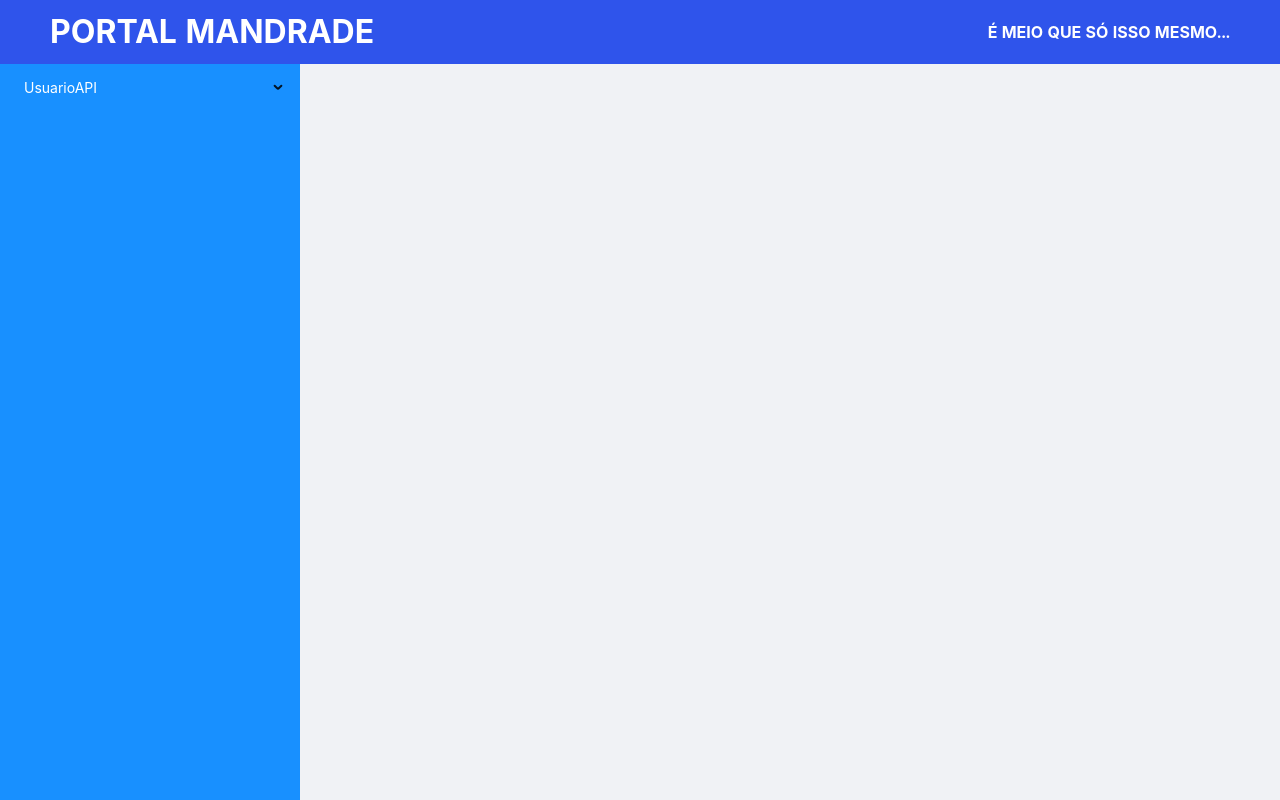
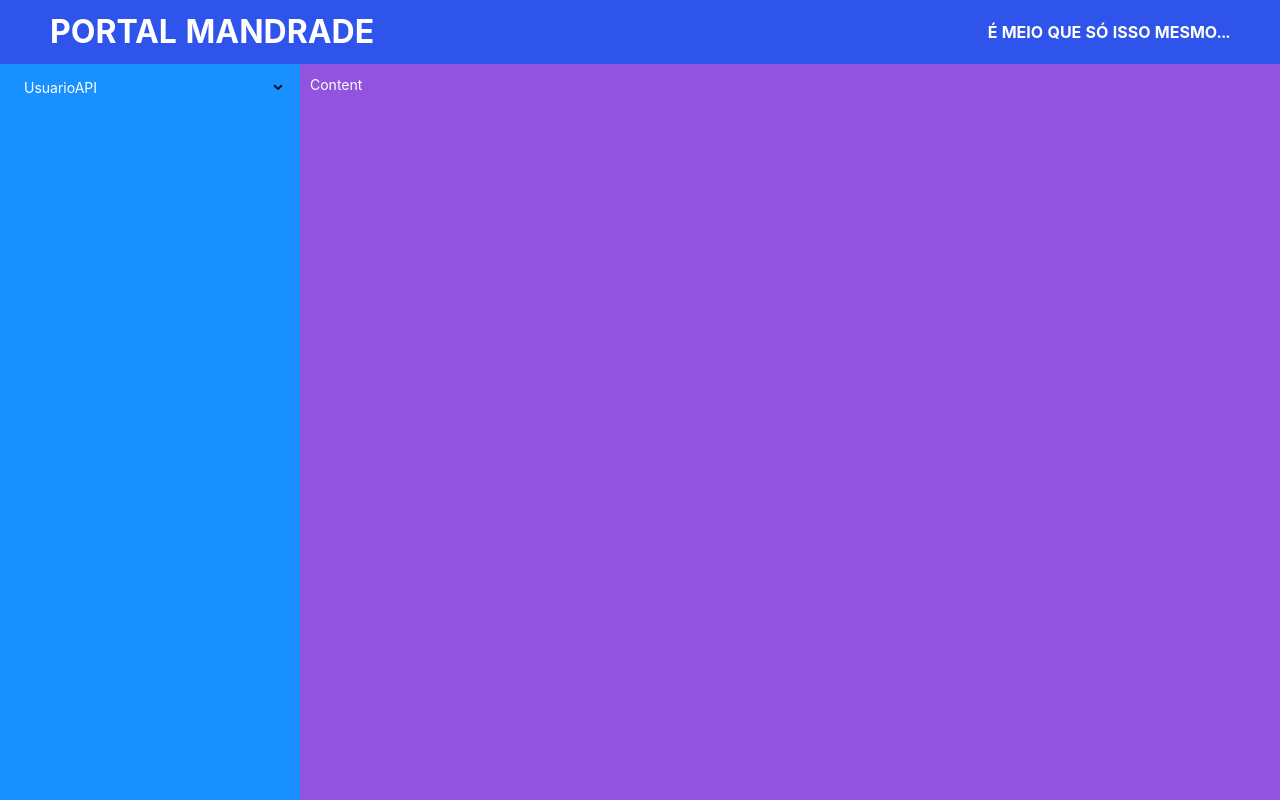
Before and after one commit to marcusruas/mandrade-portal, a React (Create React App) app: page / in a window 1280 px wide. Built offline with nearby package versions, Linux system fonts and the light colour scheme.

Commit message:
Finalizado Layout inicial

```diff
--- a/src/index.css
+++ b/src/index.css
@@ -42,3 +42,9 @@ body {
 {
   color: #030852;
 }
+
+.Corpo {
+  padding: 10px;
+  background-color: #9254de;
+  color: white;
+}
--- a/src/ui/App.tsx
+++ b/src/ui/App.tsx
@@ -3,6 +3,7 @@ import { Layout } from 'antd';
 
 import Cabecalho from './Layout/Cabecalho';
 import Menus from './Layout/Menus';
+import Corpo from './Layout/Corpo';
 
 function App() {
   return (
@@ -11,6 +12,9 @@ function App() {
         <Cabecalho />
         <Layout>
           <Menus />
+          <Layout>
+            <Corpo />
+          </Layout>
         </Layout>
       </Layout>
     </React.Fragment>
--- /dev/null
+++ b/src/ui/Layout/Corpo.tsx
@@ -0,0 +1,13 @@
+import React from 'react';
+import { Layout } from 'antd'
+
+const Corpo = () => {
+    const { Content } = Layout;
+    return (
+        <Content className="Corpo">
+            Content
+        </Content>
+    )
+}
+
+export default Corpo;
```
